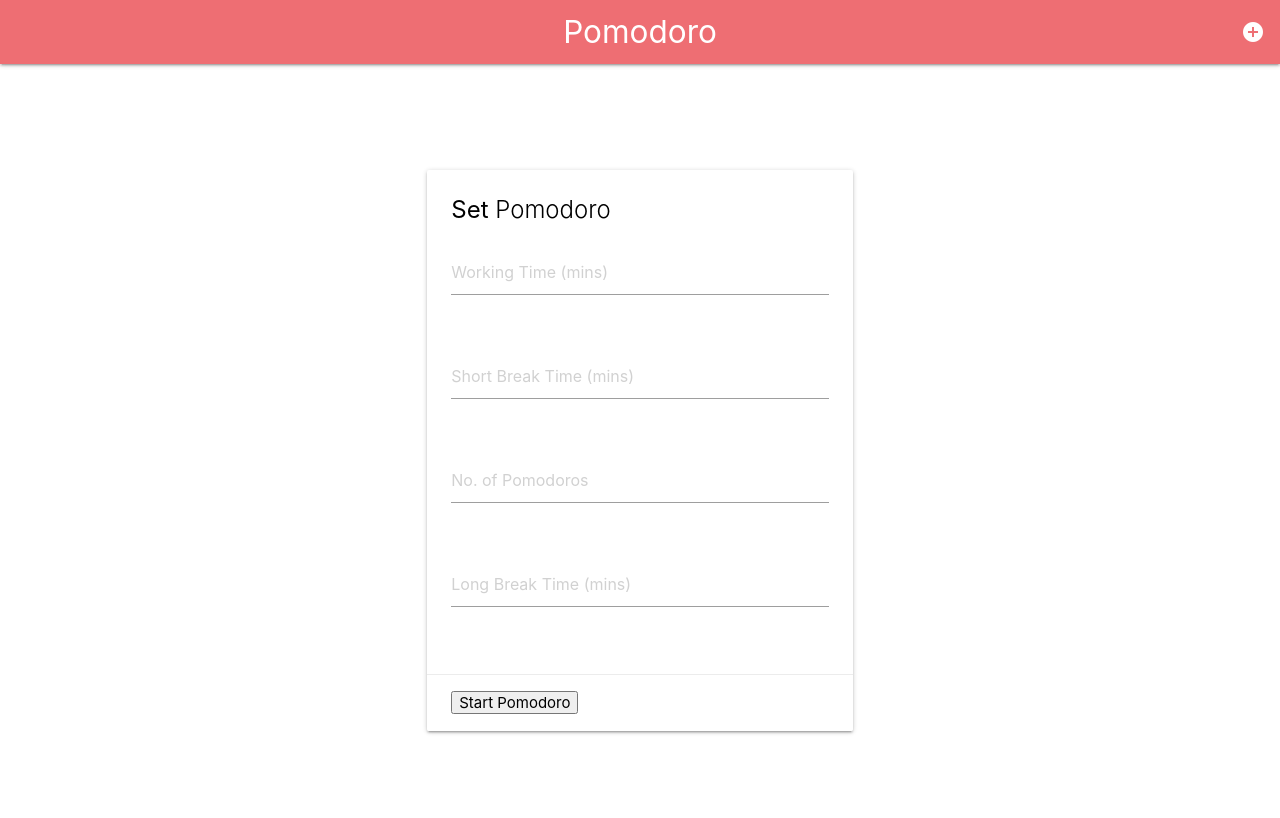
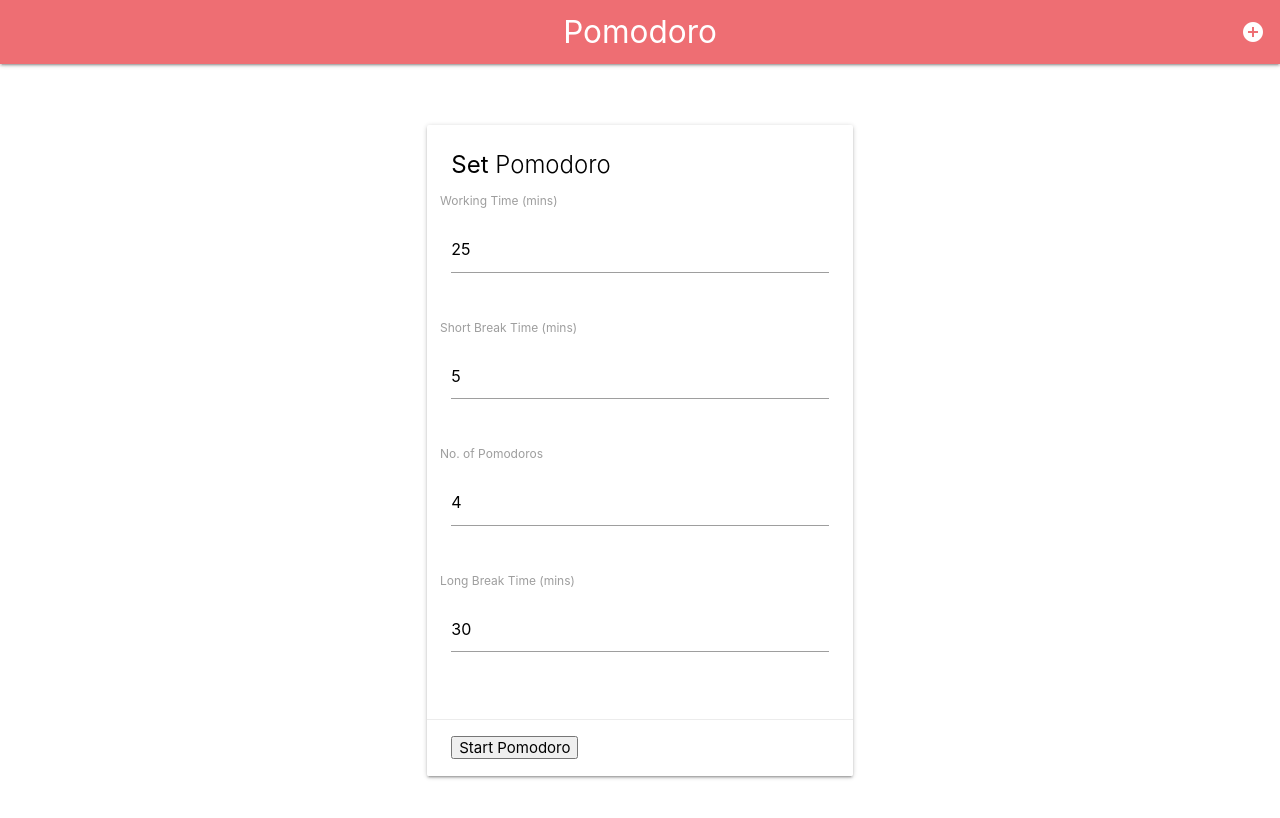
Before and after one commit to JosephSchartung/pomodoro-timer, a React (Create React App) app: page /start in a window 1280 px wide. Shown: the top 818 px of the page. Built offline with nearby package versions, Linux system fonts and the light colour scheme.

Commit message:
added icon and updated timeform component look

```diff
--- a/src/components/TimeForm.tsx
+++ b/src/components/TimeForm.tsx
@@ -51,24 +51,38 @@ export const TimeForm: React.FC<Props> = ({addPomodoro }) => {
                                     </span>
                                         <form>
                                             <div className="row">
+                                                <label>Working Time (mins)</label>
                                                 <div className="input-field col s12">
-                                                    <input type="number" placeholder="Working Time (mins)"
+                                                    <input type="number"
+                                                    value={workTime}
                                                     onChange={handleChangeWorkTime} />
                                                 </div>
                                             </div>
                                             <div className="row">
+                                                <label htmlFor="shortBreakTime">Short Break Time (mins)</label>
                                                 <div className="input-field col s12">
-                                                    <input type="number" placeholder="Short Break Time (mins)" onChange={handleChangeShortBreakTime} />
+                                                    <input type="number"
+                                                    id="shortBreakTime"
+                                                    value={shortBreakTime}
+                                                    onChange={handleChangeShortBreakTime} />
                                                 </div>
                                             </div>
                                             <div className="row">
+                                                <label htmlFor="pomodoroNumber">No. of Pomodoros</label>
                                                 <div className="input-field col s12">
-                                                    <input type="number" placeholder="No. of Pomodoros" onChange={handleChangeNumberOfPomodoros} />
+                                                    <input type="number"
+                                                    id="pomodoroNumber"
+                                                    value={numberOfPomodoros}
+                                                    onChange={handleChangeNumberOfPomodoros} />
                                                 </div>
                                             </div>
                                             <div className="row">
+                                                <label htmlFor="longBreak">Long Break Time (mins)</label>
                                                 <div className="input-field col s12">
-                                                    <input type="number" placeholder="Long Break Time (mins)" onChange={handleChangeLongBreakTime} />
+                                                    <input type="number"
+                                                    id="longBreak"
+                                                    value={longBreakTime}
+                                                    onChange={handleChangeLongBreakTime} />
                                                 </div>
                                             </div>
                                         </form>
@@ -85,9 +99,7 @@ export const TimeForm: React.FC<Props> = ({addPomodoro }) => {
                         </div>
                     </div>
                 </div>
-
             </div>
-
         </div>
     )
 }
```
Also changed, not shown: 1 other file (tests, documents, lock files or other folders).
